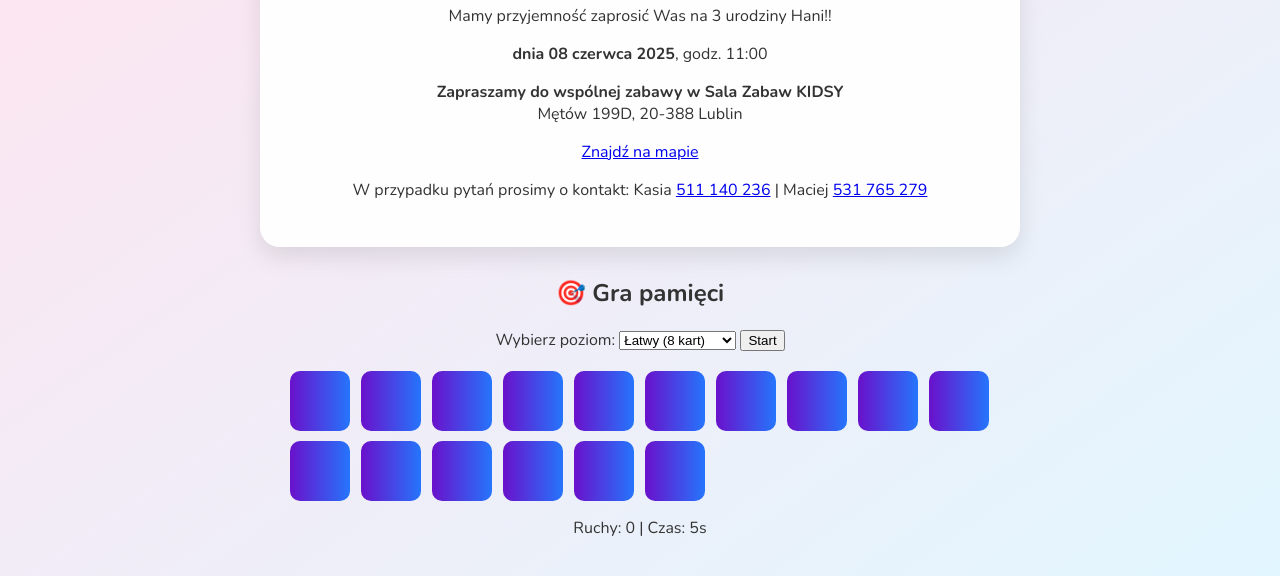
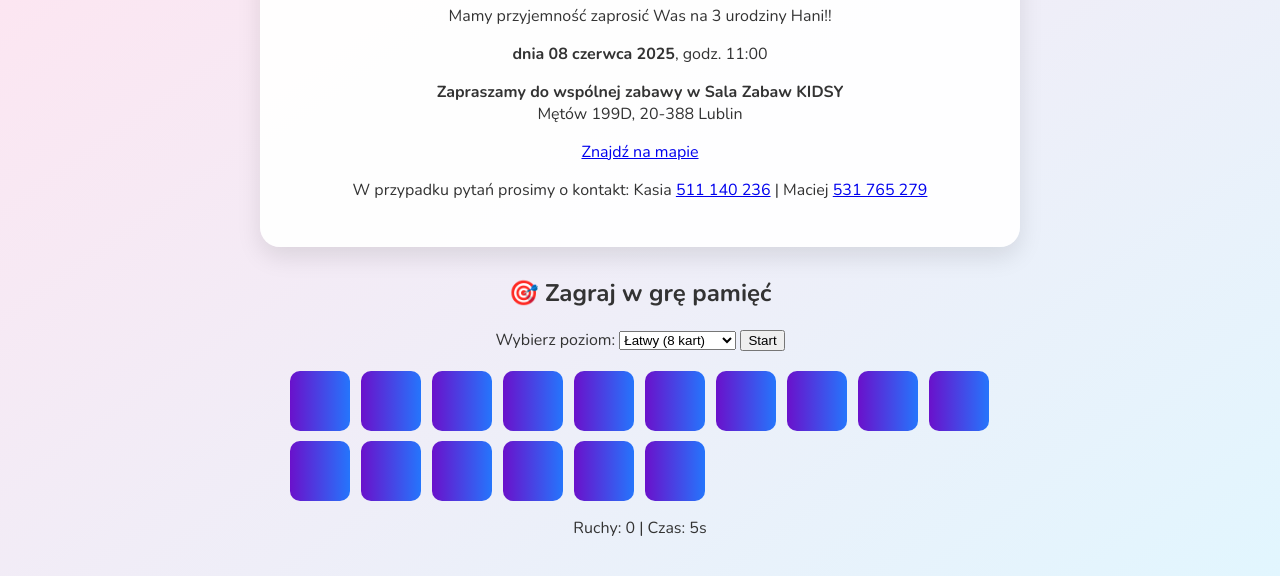
Before and after one commit to AIsystems-tech/urodziny-hani, a plain HTML site: page index.html in a window 1280 px wide. Shown: the part 163-739 px from the top of the page. Drawn offline with nearby package versions, Linux system fonts and the light colour scheme.

Commit message:
Update index.html

```diff
--- a/index.html
+++ b/index.html
@@ -91,7 +91,7 @@
   </div>
 
   <div class="game-section">
-    <h2>🎯 Gra pamięci</h2>
+    <h2>🎯 Zagraj w grę pamięć </h2>
     <div class="memory-controls">
       <label for="difficulty">Wybierz poziom:</label>
       <select id="difficulty">
```
